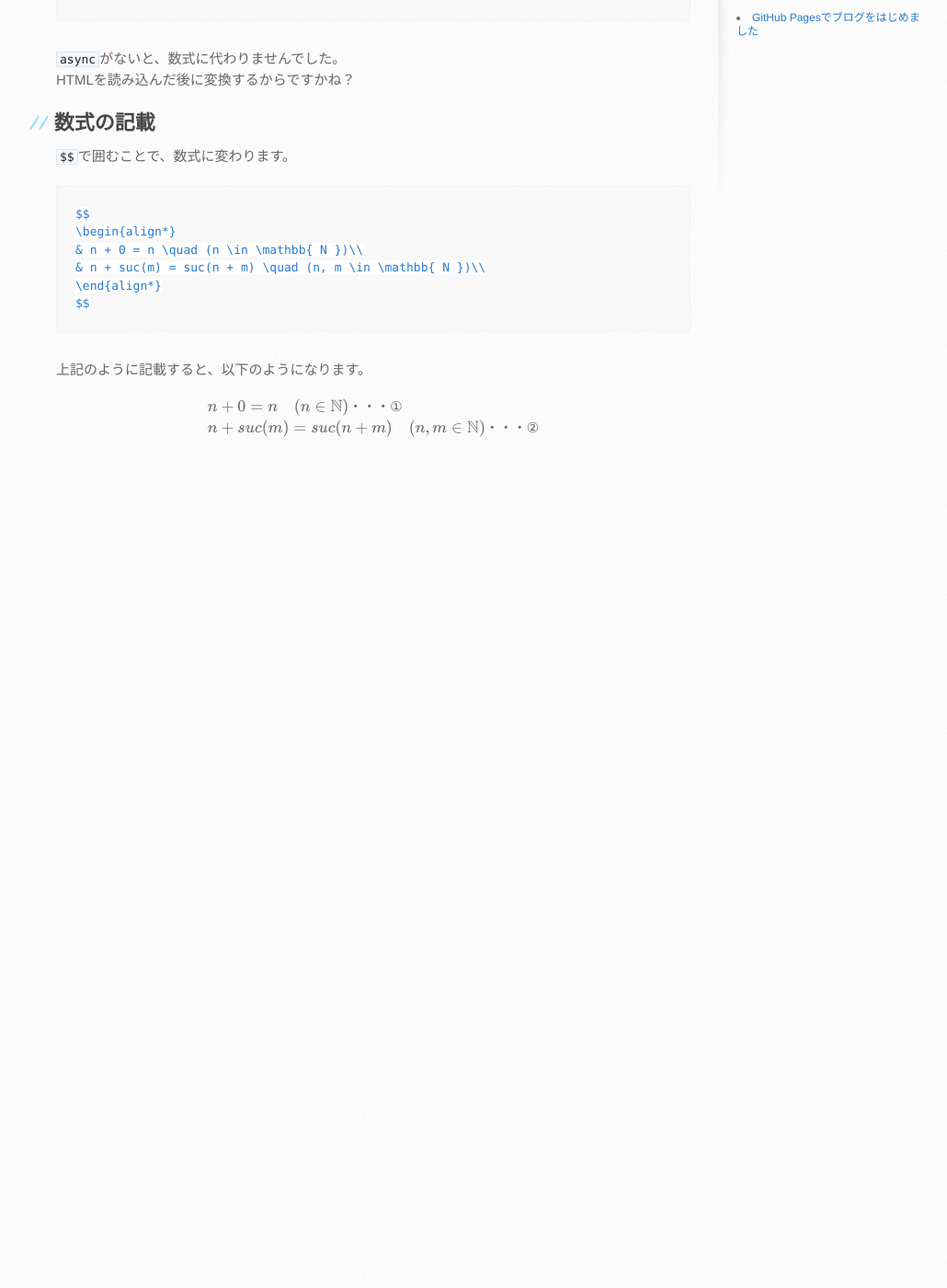
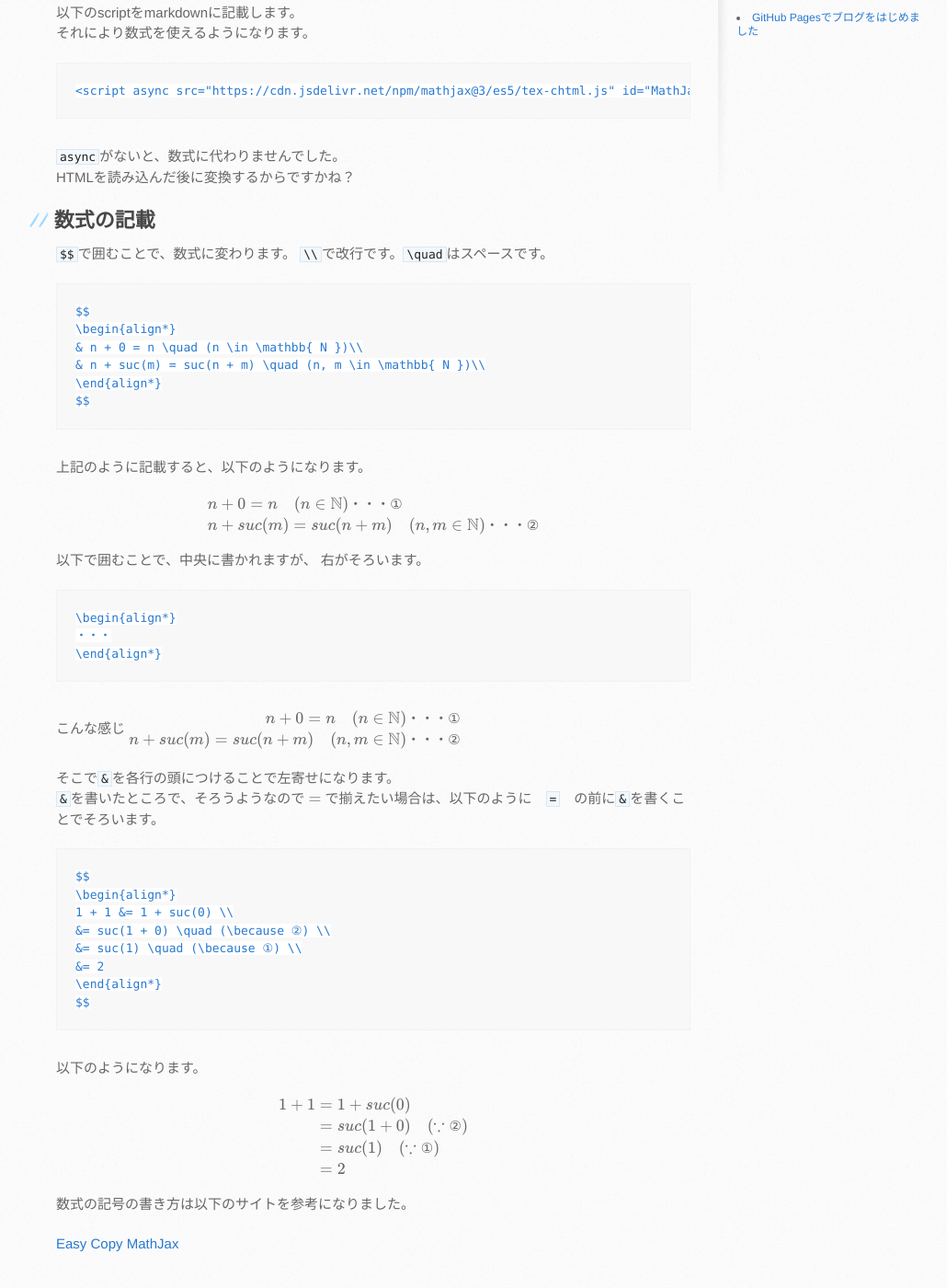
Before and after one commit to mtaketani113/mtaketani113.github.io, a Jekyll site: the page built from it/github/formulaForGithubPages.md, in a window 1280 px wide and 1400 px high, scrolled down 637 px. Shown: the whole window at 92% size, without its empty margins (109-1139 px from the left). Built offline with Jekyll 4.4.1, drawn with Linux system fonts in a browser that asks for light colours; the repository's description, which GitHub fills in, is left out; before the commit the page ends 1152 px from its top, so only the background shows below that; some of the changed text lies outside the part shown.

Commit message:
リンク等を修正

````diff
--- a/it/github/formulaForGithubPages.md
+++ b/it/github/formulaForGithubPages.md
@@ -11,6 +11,13 @@ category: IT
 GitHub Pagesでの数式代入方法を記載します。
 はまった点などを重点的に記載します。
 
+## 目次
+
+[mathjaxのscriptを読み込み](#anchor1)
+[数式の記載](#anchor2)
+
+<a id="anchor1"></a>
+
 ## mathjaxのscriptを読み込み
 
 以下のscriptをmarkdownに記載します。
@@ -23,9 +30,12 @@ GitHub Pagesでの数式代入方法を記載します。
 `async`がないと、数式に代わりませんでした。
 HTMLを読み込んだ後に変換するからですかね？
 
+<a id="anchor2"></a>
+
 ## 数式の記載
 
 `$$`で囲むことで、数式に変わります。
+`\\`で改行です。`\quad`はスペースです。
 
 ```
 $$
@@ -44,3 +54,50 @@ $$
 & n + suc(m) = suc(n + m) \quad (n, m \in \mathbb{ N }) ・・・②\\
 \end{align*}
 $$
+
+以下で囲むことで、中央に書かれますが、
+右がそろいます。
+
+```
+\begin{align*}
+・・・
+\end{align*}
+```
+
+こんな感じ
+$$
+\begin{align*}
+n + 0 = n \quad (n \in \mathbb{ N }) ・・・①\\
+n + suc(m) = suc(n + m) \quad (n, m \in \mathbb{ N }) ・・・②\\
+\end{align*}
+$$
+
+そこで`&`を各行の頭につけることで左寄せになります。
+`&`を書いたところで、そろうようなので
+$$ = $$ で揃えたい場合は、以下のように　`=`　の前に`&`を書くことでそろいます。
+
+```
+$$
+\begin{align*}
+1 + 1 &= 1 + suc(0) \\
+&= suc(1 + 0) \quad (\because ②) \\
+&= suc(1) \quad (\because ①) \\
+&= 2
+\end{align*}
+$$
+```
+
+以下のようになります。
+
+$$
+\begin{align*}
+1 + 1 &= 1 + suc(0) \\
+&= suc(1 + 0) \quad (\because ②) \\
+&= suc(1) \quad (\because ①) \\
+&= 2
+\end{align*}
+$$
+
+数式の記号の書き方は以下のサイトを参考になりました。
+
+[Easy Copy MathJax](https://easy-copy-mathjax.nakaken88.com/)
````
Also changed, not shown: it/github/createGithuPages.md (+3 -3 lines), math/addDefinition.md (+2 -0 lines).
